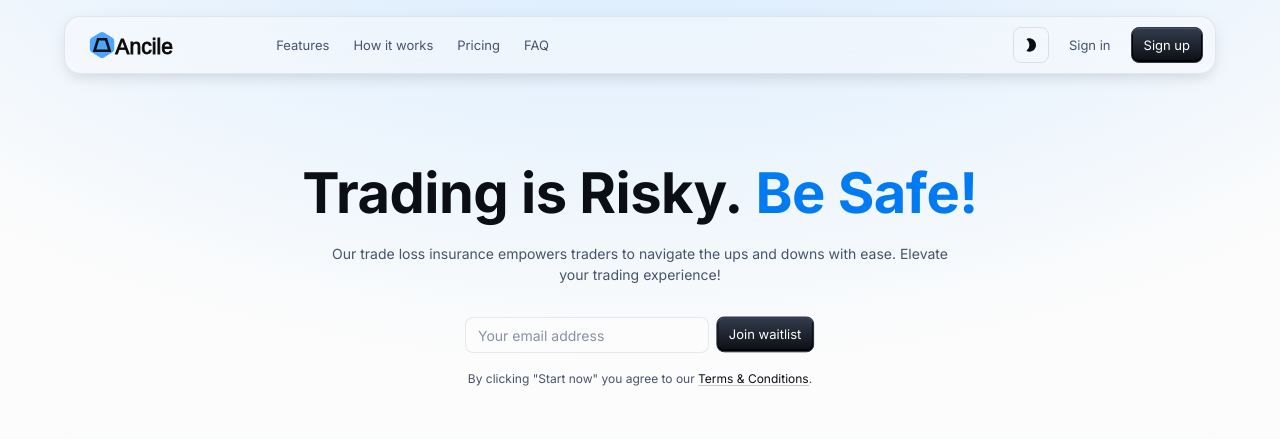
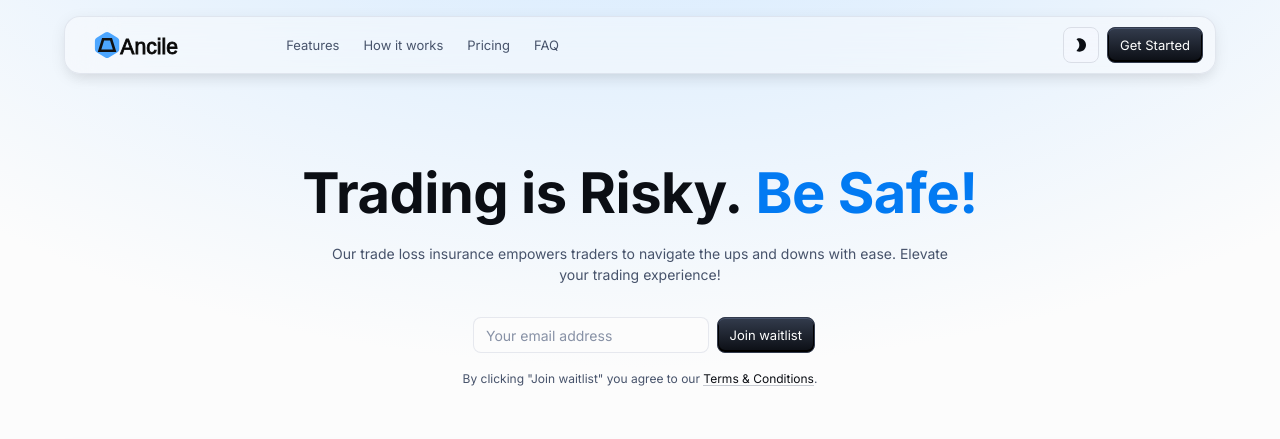
Before and after one commit to anciletrade/home, a React (Create React App) app: page / in a window 1280 px wide. Shown: the top 439 px of the page. Built offline with nearby package versions, Linux system fonts and the light colour scheme.

Commit message:
implement waitlist

```diff
--- a/package.json
+++ b/package.json
@@ -28,7 +28,8 @@
     "react-scripts": "5.0.1",
     "styled-components": "^5.3.10",
     "typescript": "^4.9.5",
-    "web-vitals": "^2.1.4"
+    "web-vitals": "^2.1.4",
+    "axios": "^1.7.8"
   },
   "scripts": {
     "start": "react-scripts start",
--- a/src/components/AppAppBar.tsx
+++ b/src/components/AppAppBar.tsx
@@ -91,12 +91,10 @@ export default function AppAppBar({mode,toggleColorMode}:AppAppBarProps) {
                 mode={mode}
                 toggleColorMode={toggleColorMode}
             />
-            <Button color="primary" variant="text" size="small" onClick={handleSignIn}>
-              Sign in
+            <Button color="primary" variant="contained" size="small" onClick={handleSignIn}>
+              Get Started
             </Button>
-            <Button color="primary" variant="contained" size="small" onClick={handleSignIn}>
-              Sign up
-            </Button>
+
           </Box>
           <Box sx={{ display: { sm: 'flex', md: 'none' } }}>
             <IconButton aria-label="Menu button" onClick={toggleDrawer(true)}>
@@ -124,14 +122,10 @@ export default function AppAppBar({mode,toggleColorMode}:AppAppBarProps) {
 
                 <MenuItem>
                   <Button color="primary" variant="contained" fullWidth onClick={handleSignIn}>
-                    Sign up
+                 Get Started
                   </Button>
                 </MenuItem>
-                <MenuItem>
-                  <Button color="primary" variant="outlined" fullWidth onClick={handleSignIn}>
-                    Sign in
-                  </Button>
-                </MenuItem>
+
               </Box>
             </Drawer>
           </Box>
--- a/src/components/Hero.tsx
+++ b/src/components/Hero.tsx
@@ -1,4 +1,4 @@
-import * as React from "react";
+import React, { useState } from "react";
 import Box from "@mui/material/Box";
 import Button from "@mui/material/Button";
 import Container from "@mui/material/Container";
@@ -10,8 +10,8 @@ import Typography from "@mui/material/Typography";
 import { motion } from "motion/react";
 import { visuallyHidden } from "@mui/utils";
 import { styled, useTheme } from "@mui/material/styles";
-import { ancile_home } from "../assets";
-import { ancile_home_light } from "../assets";
+import { ancile_home, ancile_home_light } from "../assets";
+import Axios from "../util/axios";
 
 const StyledBox = styled("div")(({ theme }) => ({
   alignSelf: "center",
@@ -28,7 +28,6 @@ const StyledBox = styled("div")(({ theme }) => ({
   backgroundSize: "cover",
   [theme.breakpoints.up("sm")]: {
     marginTop: theme.spacing(10),
-    // height: 700,
   },
   ...theme.applyStyles("dark", {
     boxShadow: "0 0 24px 12px hsla(210, 100%, 25%, 0.2)",
@@ -39,24 +38,47 @@ const StyledBox = styled("div")(({ theme }) => ({
 }));
 
 const MotionTypography = motion(Typography);
-const MotionStyedBox = motion(StyledBox);
+const MotionStyledBox = motion(StyledBox);
 
 export default function Hero() {
   const theme = useTheme();
+  const [email, setEmail] = useState("");
+  const [responseMessage, setResponseMessage] = useState("");
+
+  const handleRequest = async () => {
+    try {
+      const emailRegex = /^[^\s@]+@[^\s@]+\.[^\s@]+$/;
+
+      if (!emailRegex.test(email)) {
+        setResponseMessage("Invalid email format. Please provide a valid email address.");
+        return;
+      }
+      const response = await Axios.post(`/waitlist`, { email });
+
+      if (response.status === 200) {
+        setResponseMessage(response.data.message || "You have successfully joined our waitlist!");
+      } else {
+        setResponseMessage("Something went wrong. Please try again.");
+      }
+    } catch (error) {
+      console.error("Error submitting email:", error);
+      setResponseMessage("Failed to submit email. Please try again later.");
+    }
+  };
+
   return (
     <Box
       id="hero"
-      sx={(theme) => ({
+      sx={{
         width: "100%",
         backgroundRepeat: "no-repeat",
-
         backgroundImage:
           "radial-gradient(ellipse 80% 50% at 50% -20%, hsl(210, 100%, 90%), transparent)",
         ...theme.applyStyles("dark", {
           backgroundImage:
             "radial-gradient(ellipse 80% 50% at 50% -20%, hsl(210, 100%, 16%), transparent)",
         }),
-      })}
+      }}
     >
       <Container
         sx={{
@@ -69,7 +91,6 @@ export default function Hero() {
       >
         <Stack
           spacing={2}
-          useFlexGap
           sx={{ alignItems: "center", width: { xs: "100%", sm: "70%" } }}
         >
           <MotionTypography
@@ -115,7 +136,6 @@ export default function Hero() {
           <Stack
             direction={{ xs: "column", sm: "row" }}
             spacing={1}
-            useFlexGap
             sx={{ pt: 2, width: { xs: "100%", sm: "350px" } }}
           >
             <InputLabel htmlFor="email-hero" sx={visuallyHidden}>
@@ -129,12 +149,8 @@ export default function Hero() {
               aria-label="Enter your email address"
               placeholder="Your email address"
               fullWidth
-              slotProps={{
-                htmlInput: {
-                  autoComplete: "off",
-                  "aria-label": "Enter your email address",
-                },
-              }}
+              value={email}
+              onChange={(e) => setEmail(e.target.value)}
             />
             <Button
               variant="contained"
@@ -143,24 +159,33 @@ export default function Hero() {
               sx={{
                 minWidth: "fit-content",
               }}
-              className="vibrate"
+              onClick={handleRequest}
             >
               Join waitlist
             </Button>
           </Stack>
+          {responseMessage && (
+            <Typography
+              variant="body2"
+              color="text.secondary"
+              sx={{ textAlign: "center", mt: 2 }}
+            >
+              {responseMessage}
+            </Typography>
+          )}
           <Typography
             variant="caption"
             color="text.secondary"
             sx={{ textAlign: "center" }}
           >
-            By clicking &quot;Start now&quot; you agree to our&nbsp;
+            By clicking &quot;Join waitlist&quot; you agree to our&nbsp;
             <Link href="#" color="primary">
               Terms & Conditions
             </Link>
             .
           </Typography>
         </Stack>
-        <MotionStyedBox
+        <MotionStyledBox
           id="image"
           sx={{
             width: "100%",
@@ -169,7 +194,6 @@ export default function Hero() {
             justifyContent: "center",
             alignItems: "center",
           }}
-          // initial={{ opacity: 0 }}
           animate={{
             opacity: 1,
             boxShadow: [
@@ -177,11 +201,6 @@ export default function Hero() {
               "0 0 18px 12px hsla(220, 100%, 75%, 0.4)",
               "0 0 12px 8px hsla(220, 25%, 80%, 0.2)",
             ],
-            // outlineColor: [
-            //   "hsla(220, 25%, 80%, 0.2)",
-            //   "hsla(220, 100%, 75%, 0.4)",
-            //   "hsla(220, 25%, 80%, 0.2)",
-            // ],
             transition: {
               duration: 3,
               repeat: Infinity,
@@ -199,7 +218,7 @@ export default function Hero() {
             style={{ width: "100%", height: "auto" }}
             alt="Ancile Home"
           />
-        </MotionStyedBox>
+        </MotionStyledBox>
       </Container>
     </Box>
   );
--- /dev/null
+++ b/src/util/axios.ts
@@ -0,0 +1,11 @@
+import axios from "axios";
+
+
+const Axios = axios.create({
+  baseURL: process.env.REACT_APP_API_BASE_URL,
+  headers: {
+    "Content-Type": "application/json",
+  },
+});
+
+export default Axios;
```
Also changed, not shown: 2 other files (tests, documents, lock files or other folders).
